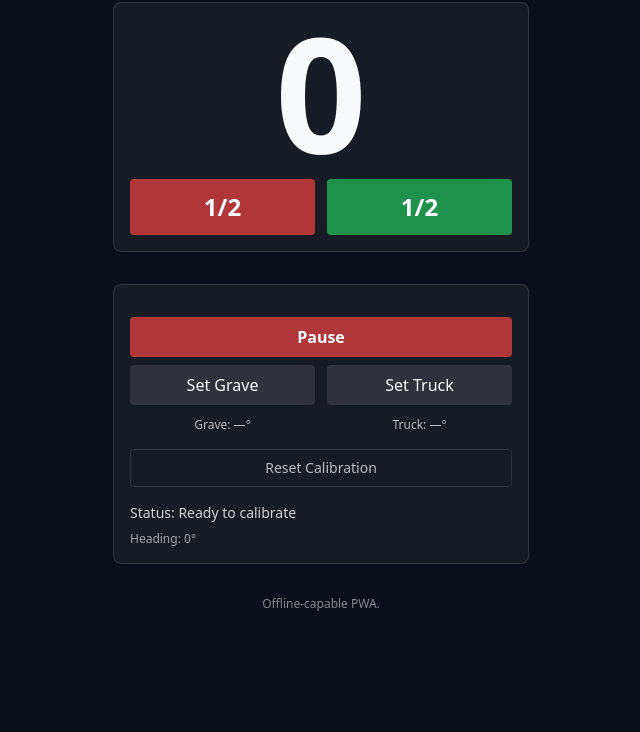
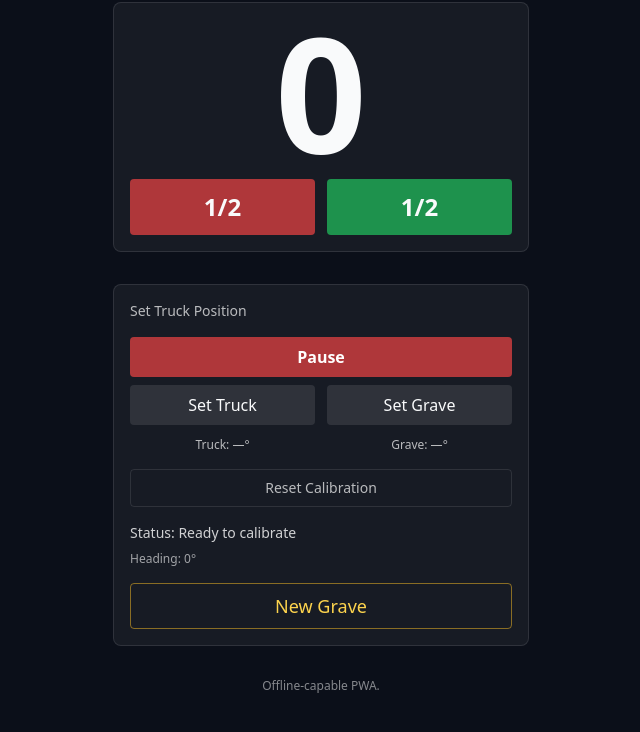
Before and after one commit to jesharpe1020/bucket-counter-ai-built, a plain HTML site: page ai-coded/index.html in a window 1280 px wide. Both pictures are taken after a click on the button "Start". Shown: the part 70-802 px from the top of the page, without its empty margins (319-959 px from the left). Drawn offline with nearby package versions, Linux system fonts and the light colour scheme.

Commit message:
add set truck and set grave instructions

```diff
--- a/ai-coded/app.js
+++ b/ai-coded/app.js
@@ -157,12 +157,23 @@
       if (!elem) return;
       elem.classList.toggle('hidden', !shouldShow);
     };
-    show(el.instructionText, !hasActivated);
+    // Instruction text content flow
+    if (el.instructionText) {
+      if (!hasActivated) {
+        el.instructionText.textContent = 'Press Start to enable motion detection. Then set Grave and Truck positions.';
+      } else if (!Number.isFinite(truckHeading)) {
+        el.instructionText.textContent = 'Set Truck Position';
+      } else if (!Number.isFinite(graveHeading)) {
+        el.instructionText.textContent = 'Set Grave Position';
+      }
+    }
+    const shouldShowInstruction = !hasActivated || !calibrated;
+    show(el.instructionText, shouldShowInstruction);
     show(el.statusBlock, hasActivated);
     show(el.calibrationControls, hasActivated);
     show(el.calibrationHeadings, hasActivated);
     show(el.resetCalibrationBlock, hasActivated);
-    show(el.newGraveBlock, calibrated);
+    show(el.newGraveBlock, hasActivated);
   };
 
   // Auto-detect increment: +1
--- a/ai-coded/index.html
+++ b/ai-coded/index.html
@@ -55,12 +55,12 @@
           <button id="btnToggle" class="rounded bg-accent/70 px-3 py-2 font-semibold text-white">Start</button>
         </div>
         <div id="calibrationControls" class="mt-2 grid grid-cols-2 gap-3 hidden">
+          <button id="btnSetTruck" class="rounded bg-white/10 px-3 py-2 font-medium transition-colors active:scale-[0.98] hover:bg-white/20">Set Truck</button>
           <button id="btnSetGrave" class="rounded bg-white/10 px-3 py-2 font-medium transition-colors active:scale-[0.98] hover:bg-white/20">Set Grave</button>
-          <button id="btnSetTruck" class="rounded bg-white/10 px-3 py-2 font-medium transition-colors active:scale-[0.98] hover:bg-white/20">Set Truck</button>
         </div>
         <div id="calibrationHeadings" class="mt-3 grid grid-cols-2 gap-3 text-center text-xs text-white/70 hidden">
+          <div>Truck: <span id="truckHeadingLabel">—</span>°</div>
           <div>Grave: <span id="graveHeadingLabel">—</span>°</div>
-          <div>Truck: <span id="truckHeadingLabel">—</span>°</div>
         </div>
         <div id="resetCalibrationBlock" class="mt-4 hidden">
           <button id="btnResetCalibration" class="w-full rounded border border-white/10 bg-transparent px-3 py-2 text-sm font-medium text-white/70 transition-colors active:scale-[0.98] hover:bg-white/5 hover:text-white/90">Reset Calibration</button>
```
